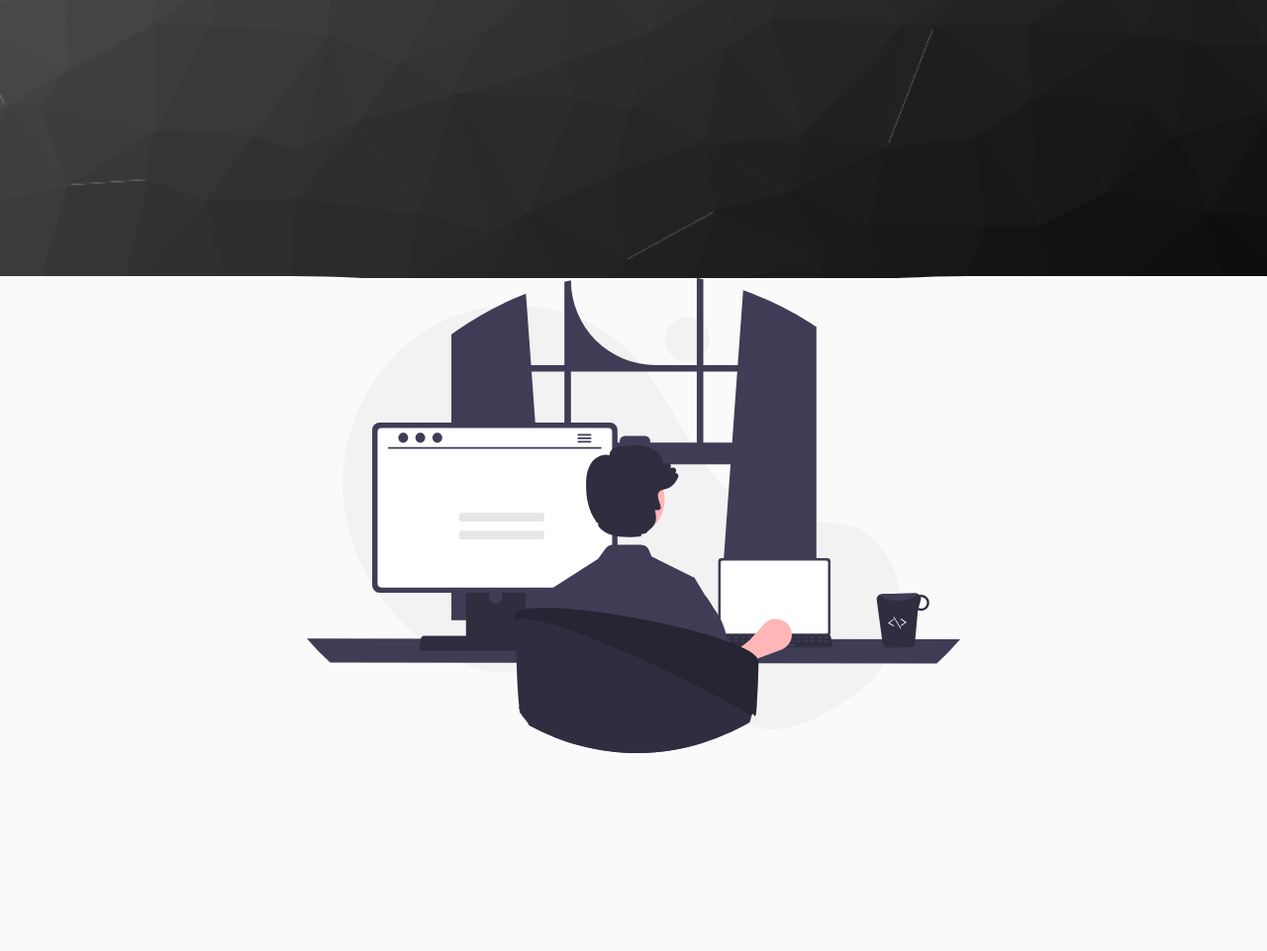
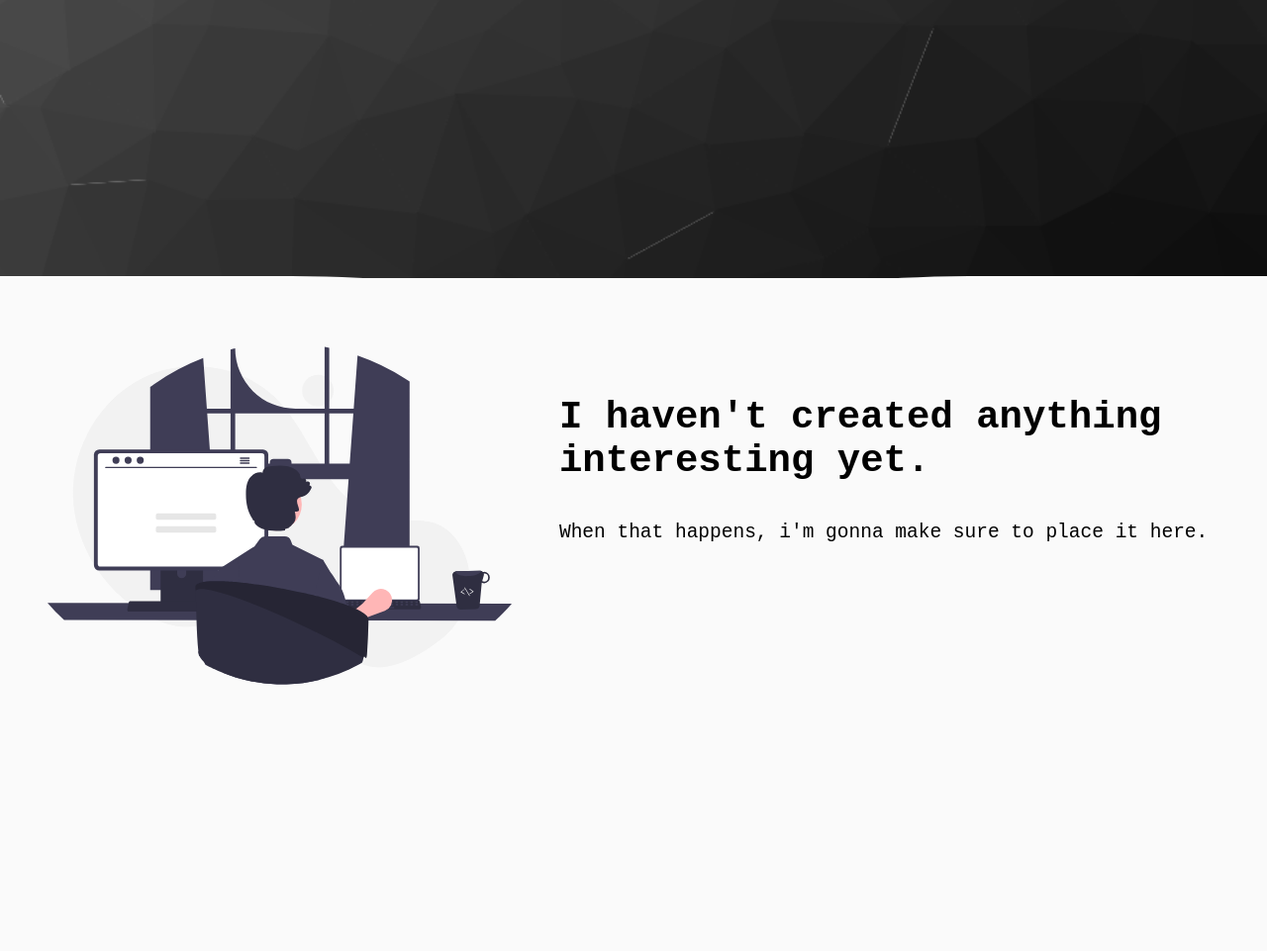
Before and after one commit to antonio-erick/website-old, a plain HTML site: page index.html in a window 1280 px wide. Shown: the part 442-1403 px from the top of the page at 99% size. Drawn offline with nearby package versions, Linux system fonts and the light colour scheme.

Commit message:
footer_added && changed_some_animations

```diff
--- a/index.html
+++ b/index.html
@@ -16,7 +16,7 @@
                         <path d="M985.66,92.83C906.67,72,823.78,31,743.84,14.19c-82.26-17.34-168.06-16.33-250.45.39-57.84,11.73-114,31.07-172,41.86A600.21,600.21,0,0,1,0,27.35V120H1200V95.8C1132.19,118.92,1055.71,111.31,985.66,92.83Z" class="shape-fill"></path>
                     </svg>
                 </div>
-                <div id="headerContainer" class="animate__animated animate__slideInDown animate__delay-4s">
+                <div id="headerContainer" class="animate__animated animate__slideInDown animate__delay-3s">
                     <div id="githubLogo">
                         <a target="_blank" href="https://github.com/antonio-erick">
                             <img src="src/assets/logos/GitHub-Mark-32px.png">
@@ -40,13 +40,13 @@
                 </div>
             </header>
             <article>
-                <div id="articleContainer1" class="animate__animated animate__backInDown animate__slow">
+                <div id="articleContainer1" class="animate__animated animate__zoomInDown">
                     <div id="myGreet1">Hey</div>
                     <div id="myGreet2">there,</div>
                     <div id="myGreet3">i'm</div>
                 </div>
                 <div id="articleContainer2">
-                    <div id="myName" class="animate__animated animate__bounceIn animate__delay-2s animate__slow">
+                    <div id="myName" class="animate__animated animate__bounceIn animate__delay-1s animate__slow">
                         antonio-erick
                     </div>
                 </div>
@@ -60,6 +60,10 @@
                 <div id="footerContainer1">
                     <img src="src/assets/images/undraw-programming.svg">
                 </div>
+                <div id="footerContainer2">
+                    <h3>I haven't created anything interesting yet.</h3>
+                    <p>When that happens, i'm gonna make sure to place it here.</p>
+                </div>
             </footer>
         </main>
         <script type="text/javascript" src="src/index.js"></script>
--- a/src/index.css
+++ b/src/index.css
@@ -15,6 +15,7 @@ article {
     height: 50%;
 }
 footer {
+    display: flex;
     position: relative; top: 16.5em;
     height: 85vh;
     background-color: var(--primaryColor);
@@ -104,3 +105,12 @@ article > * {
     height: 30em;
     margin: 0em 3em;
 }
+#footerContainer2 {
+    margin: 5em 0em 0em 0em;
+}
+#footerContainer2 > :first-child {
+    font-family: monospace; font-size: 3em;
+}
+#footerContainer2 > :last-child {
+    font-family: monospace; font-size: 1.5em;
+}
```
